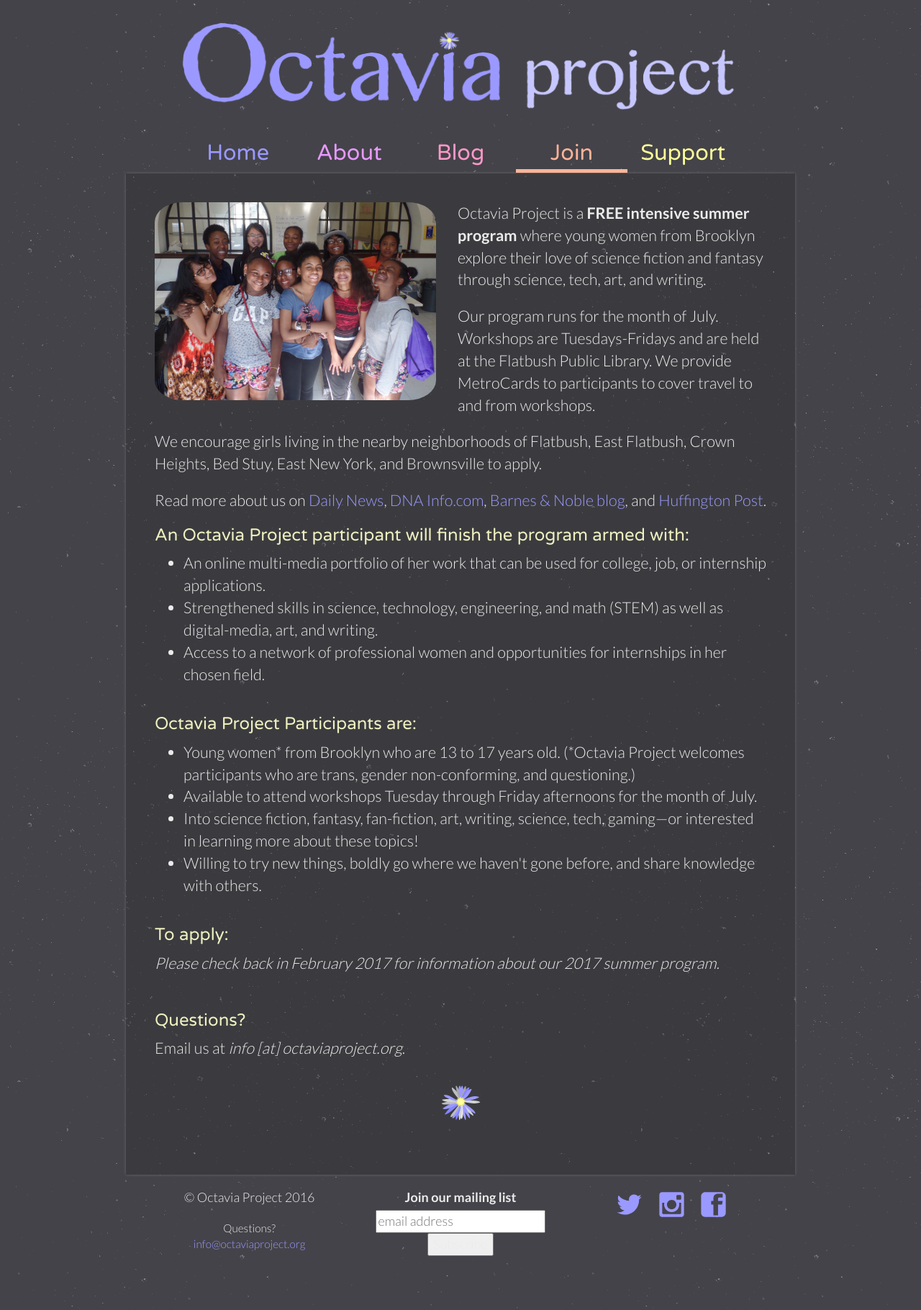
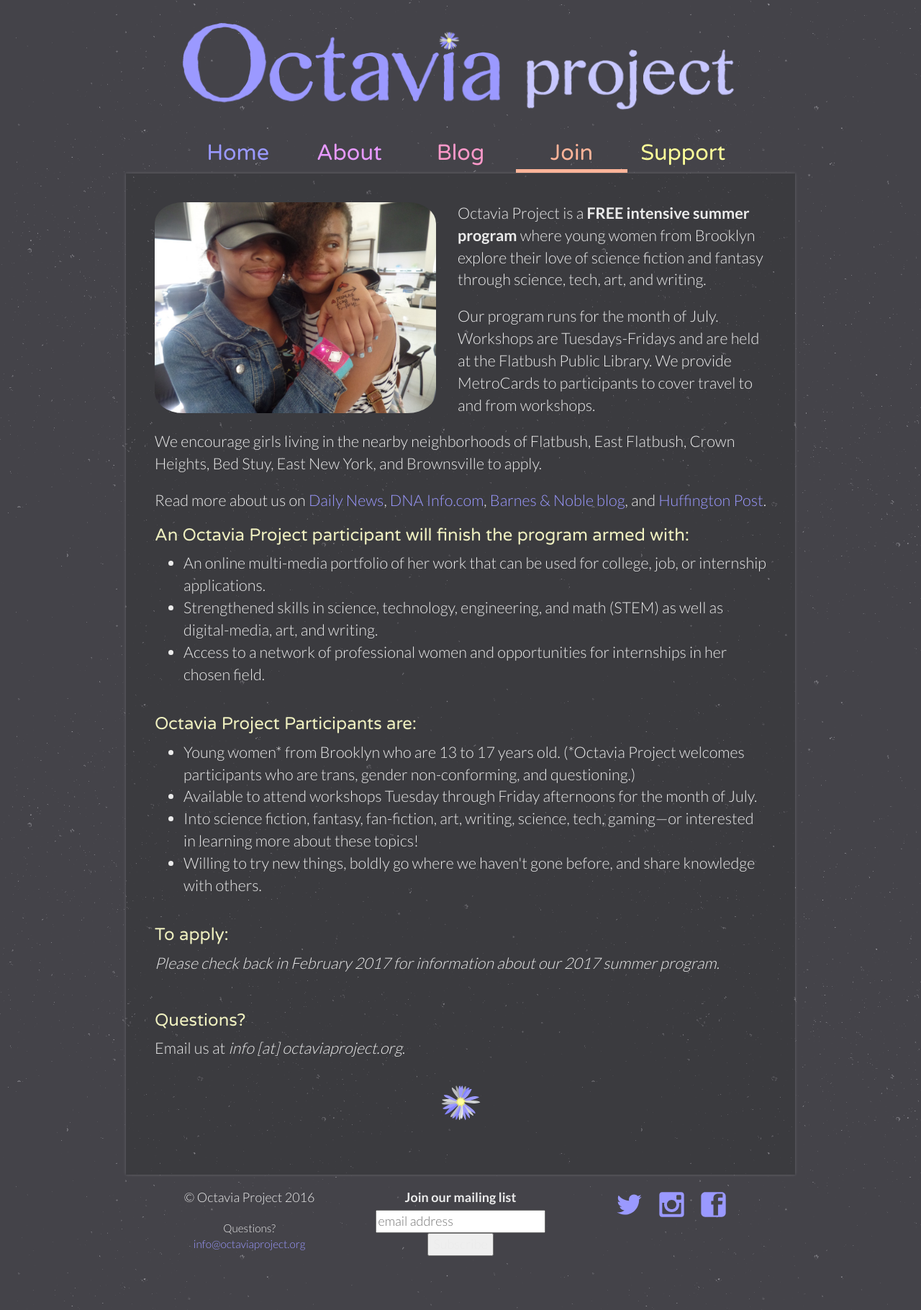
Before and after one commit to OctaviaProject/octaviaproject.github.io, a Jekyll site: the page built from join.html, in a window 1280 px wide. Shown: the whole page at 72% size. Built offline with Jekyll 4.4.1, drawn with Linux system fonts in a browser that asks for light colours; comment, search, counter and statistics services are not loaded.

Commit message:
Photo swap

```diff
--- a/join.html
+++ b/join.html
@@ -2,7 +2,7 @@
 ---
 {% include header.html %}
 
-    <img class="bio" src="{{ site.url }}/assets/img/photos/Group_silly.jpg">
+    <img class="bio" src="{{ site.url }}/assets/img/photos/Besties.jpg">
 
     <div class="about" style="font-size: 1.2em;">
 
```
